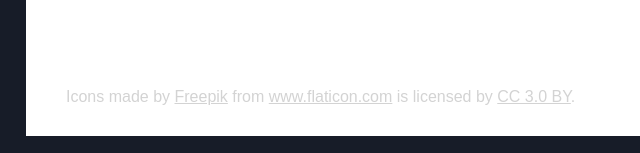
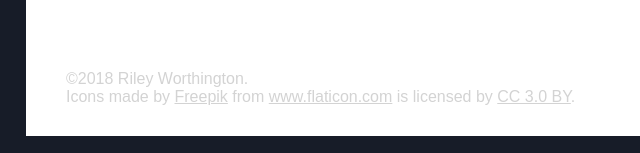
Before and after one commit to riley-worthington/worthirj.github.io, a plain HTML site: page portfolio/index.html in a window 1280 px wide. Shown: the part 1616-1769 px from the top of the page, 14-654 px from the left. Drawn offline with nearby package versions, Linux system fonts and the light colour scheme.

Commit message:
add copywrite text on portfolio page

```diff
--- a/portfolio/index.html
+++ b/portfolio/index.html
@@ -116,6 +116,7 @@
 
     <footer>
       <div class="icon-credit">
+        &copy2018 Riley Worthington.<br />
         Icons made by <a href="http://www.freepik.com" title="Freepik">Freepik</a> from <a href="https://www.flaticon.com/" title="Flaticon">www.flaticon.com</a> is licensed by <a href="http://creativecommons.org/licenses/by/3.0/" title="Creative Commons BY 3.0" target="_blank">CC 3.0 BY</a>.
       </div>
       <div class="nametag">
```
